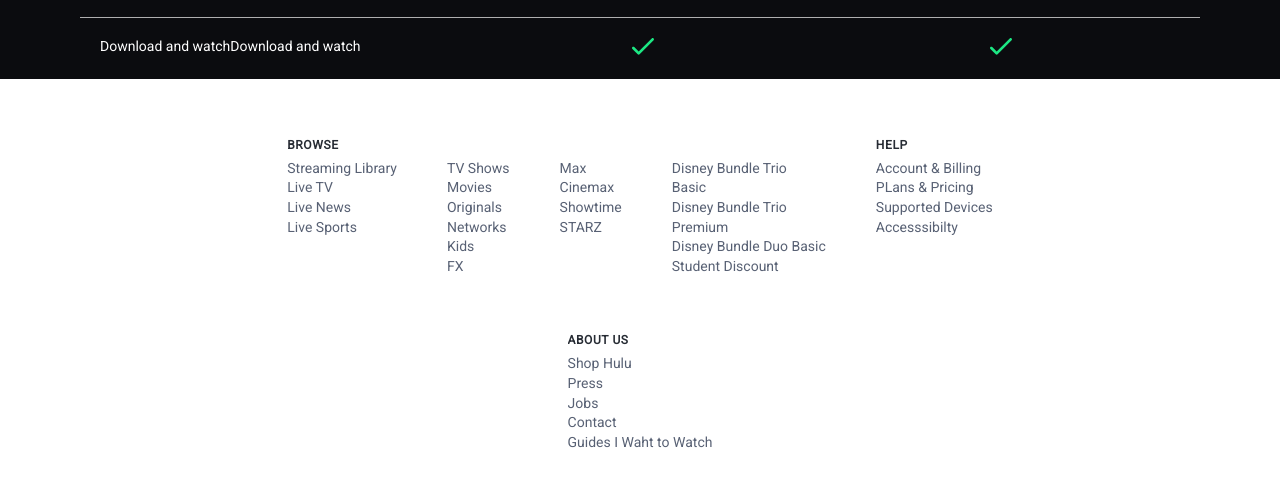
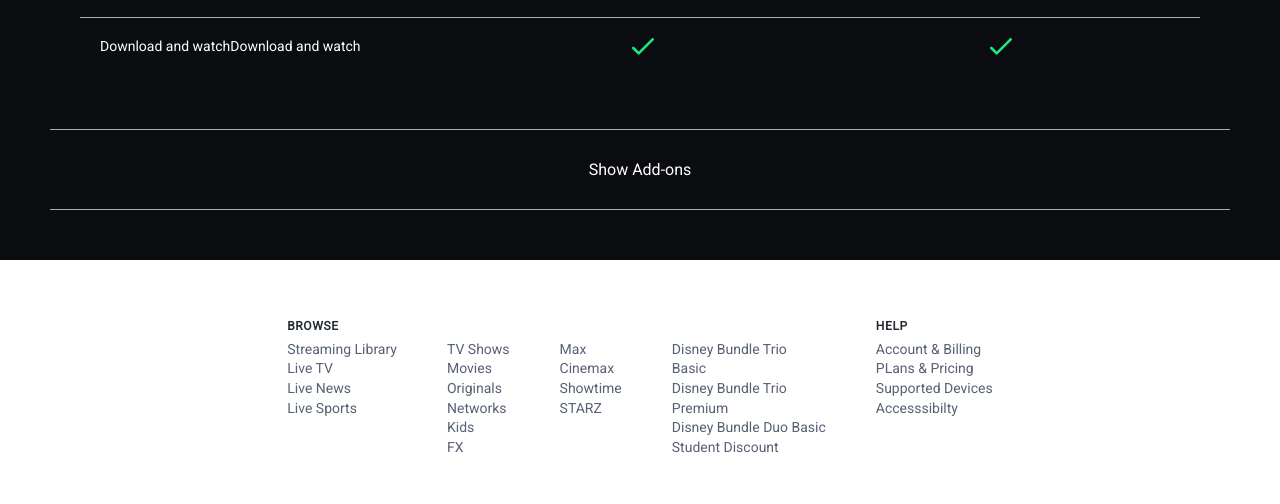
Before and after one commit to zeinshhadi/Hulu-clone, a plain HTML site: page index.html in a window 1280 px wide. Shown: the part 4162-4666 px from the top of the page. Drawn offline with Linux system fonts and the light colour scheme.

Commit message:
Add on section

```diff
--- a/index.html
+++ b/index.html
@@ -321,6 +321,9 @@
               </div>
             </div>
           </div>
+          <div class="add-on">
+            <p>Show Add-ons</p>
+          </div>
         </div>
       </section>
       <footer>
--- a/style.css
+++ b/style.css
@@ -456,7 +456,13 @@ input:checked + .slider:before {
   color: #afafaf;
   font-weight: bold;
 }
-
+.add-on {
+  padding: 30px;
+  color: #ffffff;
+  border-top: 1px solid #afafaf;
+  border-bottom: 1px solid #afafaf;
+  margin: 50px;
+}
 .head-button {
   background-color: #ffffff;
   padding: 10px 5px;
```
